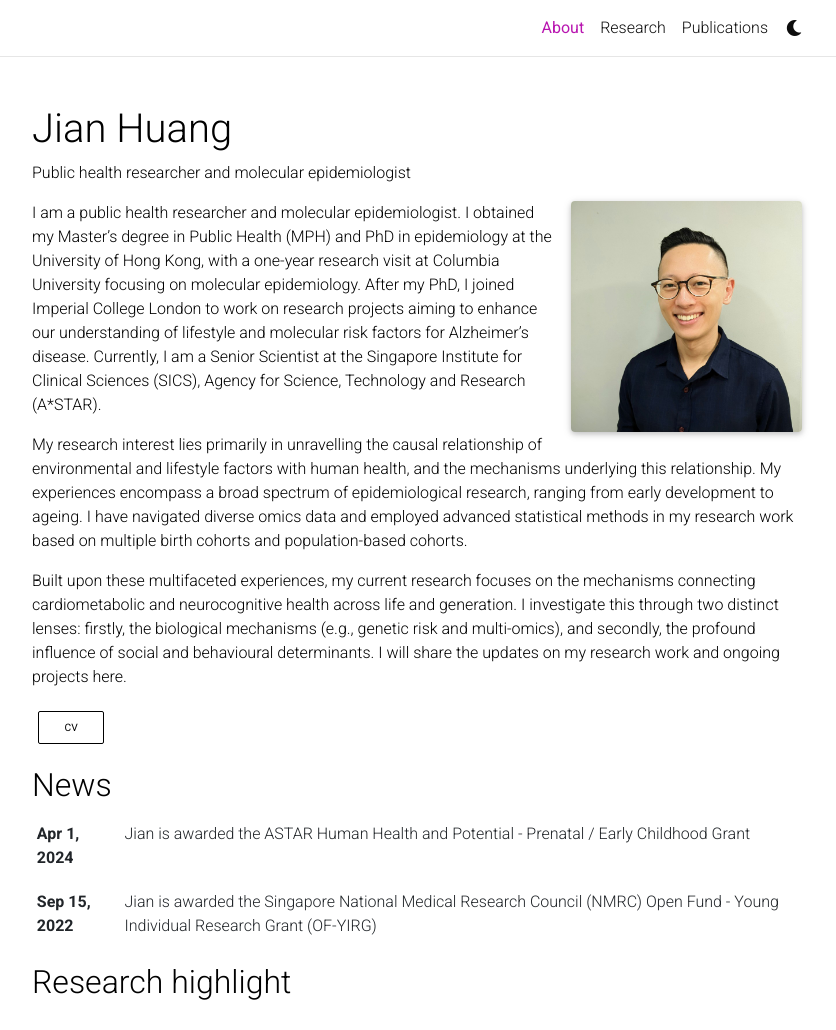
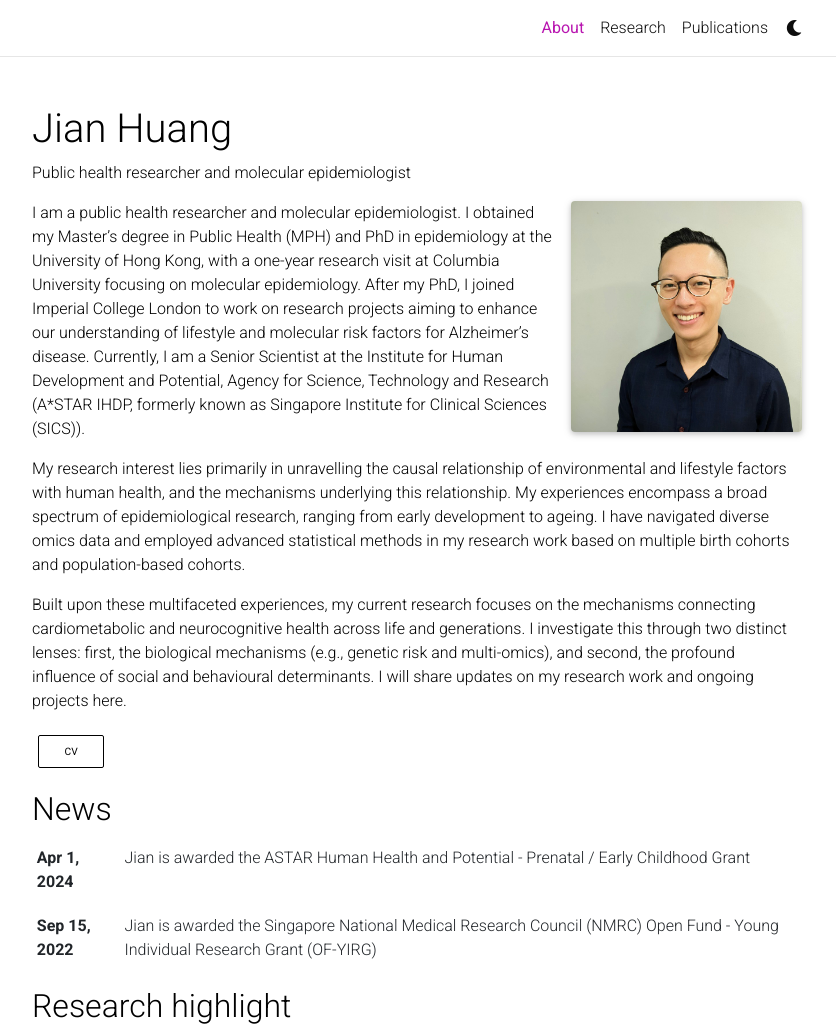
Before and after one commit to jianvhuang/jianvhuang.github.io, a Jekyll site: the page built from _pages/about.md, in a window 1280 px wide and 1324 px high, cut to the strip 0-1030 px from the top of the window. Shown: the whole strip, without its empty margins (223-1059 px from the left). Built offline with Jekyll 4.4.1, drawn with Linux system fonts in a browser that asks for light colours; full-size pictures stand in for the smaller copies a plugin makes; comment, search, counter and statistics services are not loaded; a style sheet for code colours, icons or effects is not loaded.

Commit message:
Update about.md

```diff
--- a/_pages/about.md
+++ b/_pages/about.md
@@ -16,10 +16,10 @@ selected_papers: true # includes a list of papers marked as "selected={true}"
 social: true  # includes social icons at the bottom of the page
 ---
 
-I am a public health researcher and molecular epidemiologist. I obtained my Master's degree in Public Health (MPH) and PhD in epidemiology at the University of Hong Kong, with a one-year research visit at Columbia University focusing on molecular epidemiology. After my PhD, I joined Imperial College London to work on research projects aiming to enhance our understanding of lifestyle and molecular risk factors for Alzheimer's disease. Currently, I am a Senior Scientist at the Singapore Institute for Clinical Sciences (SICS), Agency for Science, Technology and Research (A*STAR).
+I am a public health researcher and molecular epidemiologist. I obtained my Master's degree in Public Health (MPH) and PhD in epidemiology at the University of Hong Kong, with a one-year research visit at Columbia University focusing on molecular epidemiology. After my PhD, I joined Imperial College London to work on research projects aiming to enhance our understanding of lifestyle and molecular risk factors for Alzheimer's disease. Currently, I am a Senior Scientist at the Institute for Human Development and Potential, Agency for Science, Technology and Research (A*STAR IHDP, formerly known as Singapore Institute for Clinical Sciences (SICS)).
 
 My research interest lies primarily in unravelling the causal relationship of environmental and lifestyle factors with human health, and the mechanisms underlying this relationship. My experiences encompass a broad spectrum of epidemiological research, ranging from early development to ageing. I have navigated diverse omics data and employed advanced statistical methods in my research work based on multiple birth cohorts and population-based cohorts.
 
-Built upon these multifaceted experiences, my current research focuses on the mechanisms connecting cardiometabolic and neurocognitive health across life and generation. I investigate this through two distinct lenses: firstly, the biological mechanisms (e.g., genetic risk and multi-omics), and secondly, the profound influence of social and behavioural determinants. I will share the updates on my research work and ongoing projects here.
+Built upon these multifaceted experiences, my current research focuses on the mechanisms connecting cardiometabolic and neurocognitive health across life and generations. I investigate this through two distinct lenses: first, the biological mechanisms (e.g., genetic risk and multi-omics), and second, the profound influence of social and behavioural determinants. I will share updates on my research work and ongoing projects here.
 
 <a href="https://drive.google.com/file/d/1Z1AeH_dHDT3WxikorHzD91ubCWYm_RVm/view?usp=drive_link" class="btn btn-sm z-depth-0" role="button" style="border: 1px solid #000;">CV</a>
```
